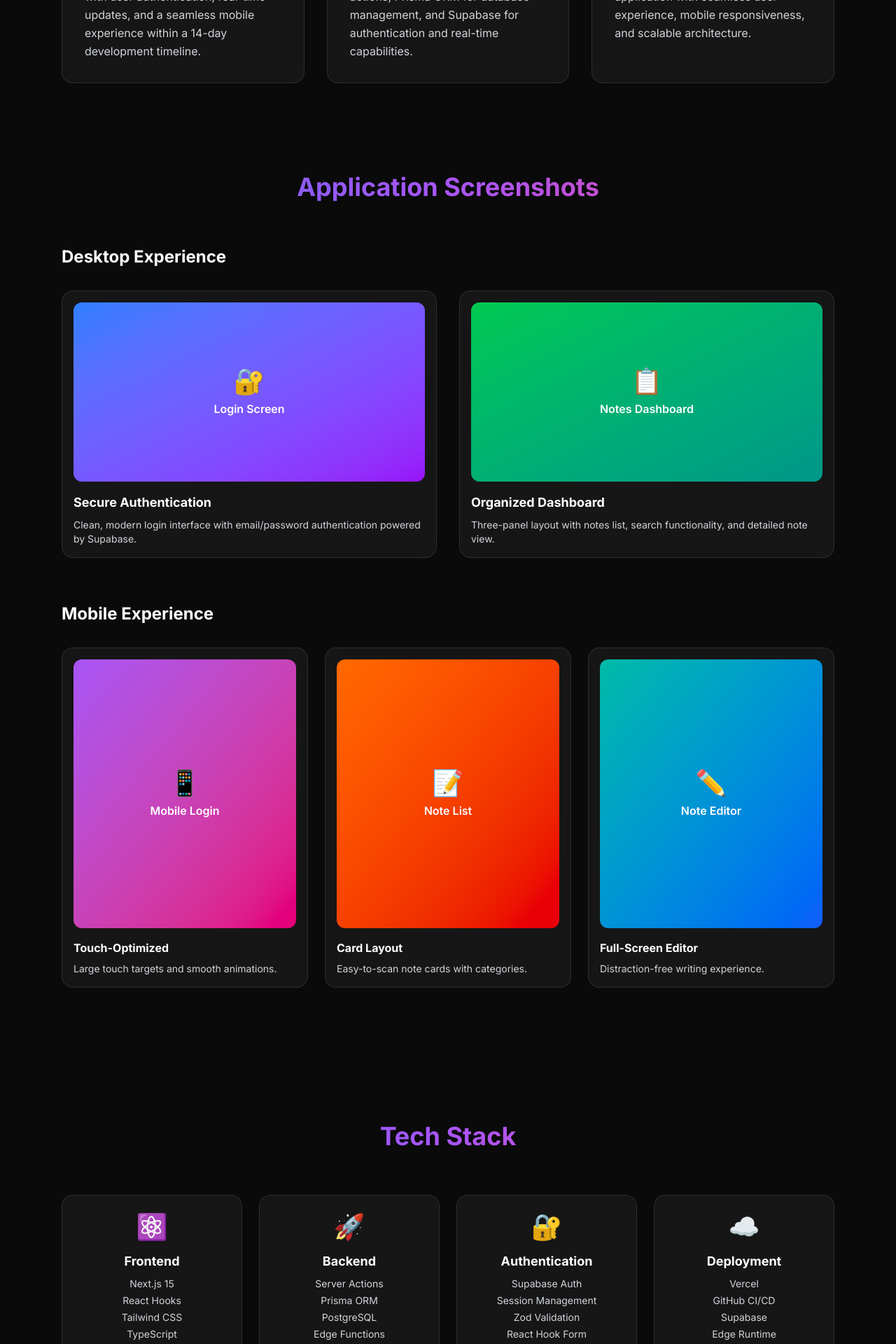
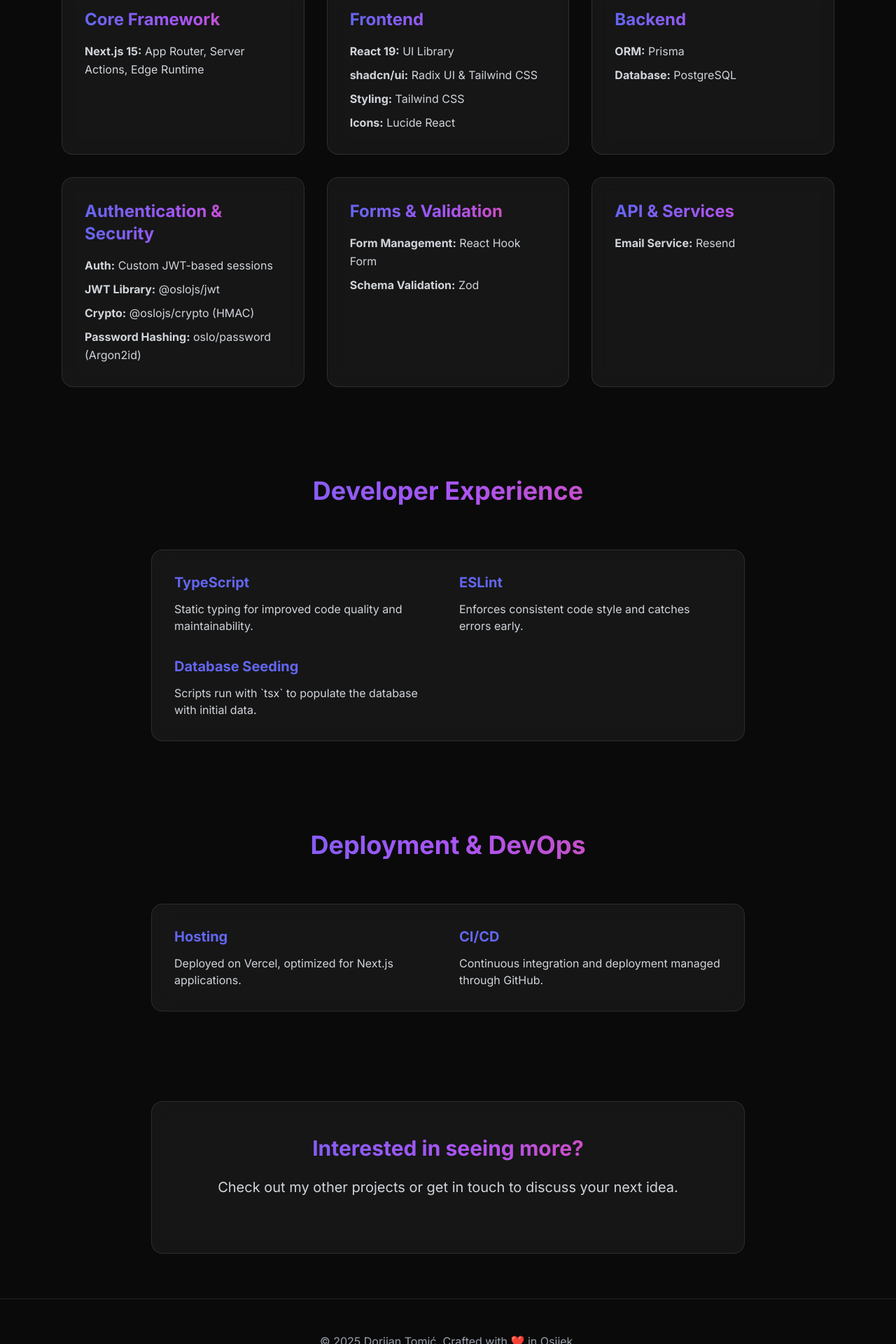
Before and after one commit to dorijantomic/Portoflio, a Next.js app: page /projects/note-app in a window 1280 px wide. Shown: the part 680-2600 px from the top of the page at 70% size. Built offline with nearby package versions, Linux system fonts and the light colour scheme.

Commit message:
add links ot the app

```diff
--- a/src/components/ProjectDetail.tsx
+++ b/src/components/ProjectDetail.tsx
@@ -3,7 +3,6 @@ import React from "react";
 const ProjectDetail = () => {
   return (
     <>
-      {/* Hero Section */}
       <section className="pt-24 pb-12 relative overflow-hidden">
         <div className="absolute inset-0">
           <div className="absolute top-20 left-20 w-72 h-72 bg-accent/10 rounded-full blur-3xl"></div>
@@ -13,19 +12,18 @@ const ProjectDetail = () => {
         <div className="max-w-6xl mx-auto px-6 relative z-10">
           <div className="text-center mb-16">
             <h1 className="text-5xl lg:text-7xl font-bold gradient-text mb-6">
-              Notes App
+              Modern Notes App
             </h1>
             <p className="text-xl text-gray-300 max-w-3xl mx-auto leading-relaxed">
-              A modern, full-stack notes application built with Next.js 15,
-              featuring real-time updates, secure authentication, and a
-              beautiful responsive design.
+              A modern, full-stack notes application built with the latest
+              technologies, featuring a robust backend, a sleek frontend, and
+              secure authentication.
             </p>
           </div>
 
-          {/* Project Links */}
           <div className="flex flex-col sm:flex-row justify-center gap-4 mb-16">
             <a
-              href="#"
+              href="https://notes-sage-omega.vercel.app/auth/login"
               target="_blank"
               className="glass rounded-full px-8 py-4 hover:bg-white/10 transition-all duration-300 transform hover:scale-105 flex items-center justify-center space-x-3"
             >
@@ -45,324 +43,171 @@ const ProjectDetail = () => {
               <span className="font-semibold">Live Demo</span>
             </a>
             <a
-              href="#"
+              href="mailto:doriantomic@gmail.com?subject=Request for code: Modern Notes App"
               target="_blank"
               className="glass rounded-full px-8 py-4 hover:bg-white/10 transition-all duration-300 transform hover:scale-105 flex items-center justify-center space-x-3"
             >
               <svg className="w-5 h-5" fill="currentColor" viewBox="0 0 24 24">
                 <path d="M12 0c-6.626 0-12 5.373-12 12 0 5.302 3.438 9.8 8.207 11.387.599.111.793-.261.793-.577v-2.234c-3.338.726-4.033-1.416-4.033-1.416-.546-1.387-1.333-1.756-1.333-1.756-1.089-.745.083-.729.083-.729 1.205.084 1.839 1.237 1.839 1.237 1.07 1.834 2.807 1.304 3.492.997.107-.775.418-1.305.762-1.604-2.665-.305-5.467-1.334-5.467-5.931 0-1.311.469-2.381 1.236-3.221-.124-.303-.535-1.524.117-3.176 0 0 1.008-.322 3.301 1.23.957-.266 1.983-.399 3.003-.404 1.02.005 2.047.138 3.006.404 2.291-1.552 3.297-1.23 3.297-1.23.653 1.653.242 2.874.118 3.176.77.84 1.235 1.911 1.235 3.221 0 4.609-2.807 5.624-5.479 5.921.43.372.823 1.102.823 2.222v3.293c0 .319.192.694.801.576 4.765-1.589 8.199-6.086 8.199-11.386 0-6.627-5.373-12-12-12z" />
               </svg>
-              <span className="font-semibold">View Code</span>
+              <span className="font-semibold">Request Code</span>
             </a>
           </div>
         </div>
       </section>
 
-      {/* Project Overview */}
       <section className="py-16">
         <div className="max-w-6xl mx-auto px-6">
-          <div className="grid lg:grid-cols-3 gap-8">
+          <h2 className="text-4xl font-bold gradient-text text-center mb-16">
+            Tech Stack & Architecture
+          </h2>
+
+          <div className="grid md:grid-cols-2 lg:grid-cols-3 gap-8">
             <div className="glass rounded-2xl p-8">
               <h3 className="text-2xl font-bold gradient-text mb-4">
-                Challenge
+                Core Framework
               </h3>
-              <p className="text-gray-300 leading-relaxed">
-                Build a modern notes application with user authentication,
-                real-time updates, and a seamless mobile experience within a
-                14-day development timeline.
-              </p>
+              <ul className="text-gray-300 leading-relaxed space-y-2">
+                <li>
+                  <strong>Next.js 15:</strong> App Router, Server Actions, Edge
+                  Runtime
+                </li>
+              </ul>
             </div>
 
             <div className="glass rounded-2xl p-8">
               <h3 className="text-2xl font-bold gradient-text mb-4">
-                Solution
+                Frontend
               </h3>
-              <p className="text-gray-300 leading-relaxed">
-                Leveraged Next.js 15 with server actions, Prisma ORM for
-                database management, and Supabase for authentication and
-                real-time capabilities.
-              </p>
+              <ul className="text-gray-300 leading-relaxed space-y-2">
+                <li>
+                  <strong>React 19:</strong> UI Library
+                </li>
+                <li>
+                  <strong>shadcn/ui:</strong> Radix UI & Tailwind CSS
+                </li>
+                <li>
+                  <strong>Styling:</strong> Tailwind CSS
+                </li>
+                <li>
+                  <strong>Icons:</strong> Lucide React
+                </li>
+              </ul>
             </div>
 
             <div className="glass rounded-2xl p-8">
-              <h3 className="text-2xl font-bold gradient-text mb-4">Impact</h3>
-              <p className="text-gray-300 leading-relaxed">
-                Created a production-ready application with seamless user
-                experience, mobile responsiveness, and scalable architecture.
+              <h3 className="text-2xl font-bold gradient-text mb-4">Backend</h3>
+              <ul className="text-gray-300 leading-relaxed space-y-2">
+                <li>
+                  <strong>ORM:</strong> Prisma
+                </li>
+                <li>
+                  <strong>Database:</strong> PostgreSQL
+                </li>
+              </ul>
+            </div>
+
+            <div className="glass rounded-2xl p-8">
+              <h3 className="text-2xl font-bold gradient-text mb-4">
+                Authentication & Security
+              </h3>
+              <ul className="text-gray-300 leading-relaxed space-y-2">
+                <li>
+                  <strong>Auth:</strong> Custom JWT-based sessions
+                </li>
+                <li>
+                  <strong>JWT Library:</strong> @oslojs/jwt
+                </li>
+                <li>
+                  <strong>Crypto:</strong> @oslojs/crypto (HMAC)
+                </li>
+                <li>
+                  <strong>Password Hashing:</strong> oslo/password (Argon2id)
+                </li>
+              </ul>
+            </div>
+
+            <div className="glass rounded-2xl p-8">
+              <h3 className="text-2xl font-bold gradient-text mb-4">
+                Forms & Validation
+              </h3>
+              <ul className="text-gray-300 leading-relaxed space-y-2">
+                <li>
+                  <strong>Form Management:</strong> React Hook Form
+                </li>
+                <li>
+                  <strong>Schema Validation:</strong> Zod
+                </li>
+              </ul>
+            </div>
+
+            <div className="glass rounded-2xl p-8">
+              <h3 className="text-2xl font-bold gradient-text mb-4">
+                API & Services
+              </h3>
+              <ul className="text-gray-300 leading-relaxed space-y-2">
+                <li>
+                  <strong>Email Service:</strong> Resend
+                </li>
+              </ul>
+            </div>
+          </div>
+        </div>
+      </section>
+
+      <section className="py-16">
+        <div className="max-w-4xl mx-auto px-6">
+          <h2 className="text-4xl font-bold gradient-text text-center mb-16">
+            Developer Experience
+          </h2>
+          <div className="glass rounded-2xl p-8 grid md:grid-cols-2 gap-8">
+            <div>
+              <h3 className="text-xl font-bold text-accent mb-3">TypeScript</h3>
+              <p className="text-gray-300">
+                Static typing for improved code quality and maintainability.
+              </p>
+            </div>
+            <div>
+              <h3 className="text-xl font-bold text-accent mb-3">ESLint</h3>
+              <p className="text-gray-300">
+                Enforces consistent code style and catches errors early.
+              </p>
+            </div>
+            <div>
+              <h3 className="text-xl font-bold text-accent mb-3">
+                Database Seeding
+              </h3>
+              <p className="text-gray-300">
+                Scripts run with `tsx` to populate the database with initial
+                data.
               </p>
             </div>
           </div>
         </div>
       </section>
 
-      {/* Screenshots Section */}
       <section className="py-16">
-        <div className="max-w-6xl mx-auto px-6">
+        <div className="max-w-4xl mx-auto px-6">
           <h2 className="text-4xl font-bold gradient-text text-center mb-16">
-            Application Screenshots
+            Deployment & DevOps
           </h2>
-
-          {/* Desktop Screenshots */}
-          <div className="mb-16">
-            <h3 className="text-2xl font-bold text-white mb-8">
-              Desktop Experience
-            </h3>
-            <div className="grid md:grid-cols-2 gap-8">
-              <div className="glass rounded-2xl p-4">
-                <div className="bg-gradient-to-br from-blue-500 to-purple-600 rounded-xl h-64 flex items-center justify-center mb-4">
-                  <div className="text-center">
-                    <div className="text-4xl mb-2">🔐</div>
-                    <p className="text-white font-semibold">Login Screen</p>
-                  </div>
-                </div>
-                <h4 className="font-bold text-lg mb-2">
-                  Secure Authentication
-                </h4>
-                <p className="text-gray-300 text-sm">
-                  Clean, modern login interface with email/password
-                  authentication powered by Supabase.
-                </p>
-              </div>
-
-              <div className="glass rounded-2xl p-4">
-                <div className="bg-gradient-to-br from-green-500 to-teal-600 rounded-xl h-64 flex items-center justify-center mb-4">
-                  <div className="text-center">
-                    <div className="text-4xl mb-2">📋</div>
-                    <p className="text-white font-semibold">Notes Dashboard</p>
-                  </div>
-                </div>
-                <h4 className="font-bold text-lg mb-2">Organized Dashboard</h4>
-                <p className="text-gray-300 text-sm">
-                  Three-panel layout with notes list, search functionality, and
-                  detailed note view.
-                </p>
-              </div>
+          <div className="glass rounded-2xl p-8 grid md:grid-cols-2 gap-8">
+            <div>
+              <h3 className="text-xl font-bold text-accent mb-3">Hosting</h3>
+              <p className="text-gray-300">
+                Deployed on Vercel, optimized for Next.js applications.
+              </p>
             </div>
-          </div>
-
-          {/* Mobile Screenshots */}
-          <div className="mb-16">
-            <h3 className="text-2xl font-bold text-white mb-8">
-              Mobile Experience
-            </h3>
-            <div className="grid md:grid-cols-3 gap-6">
-              <div className="glass rounded-2xl p-4">
-                <div className="bg-gradient-to-br from-purple-500 to-pink-600 rounded-xl h-96 flex items-center justify-center mb-4">
-                  <div className="text-center">
-                    <div className="text-4xl mb-2">📱</div>
-                    <p className="text-white font-semibold">Mobile Login</p>
-                  </div>
-                </div>
-                <h4 className="font-bold mb-2">Touch-Optimized</h4>
-                <p className="text-gray-300 text-sm">
-                  Large touch targets and smooth animations.
-                </p>
-              </div>
-
-              <div className="glass rounded-2xl p-4">
-                <div className="bg-gradient-to-br from-orange-500 to-red-600 rounded-xl h-96 flex items-center justify-center mb-4">
-                  <div className="text-center">
-                    <div className="text-4xl mb-2">📝</div>
-                    <p className="text-white font-semibold">Note List</p>
-                  </div>
-                </div>
-                <h4 className="font-bold mb-2">Card Layout</h4>
-                <p className="text-gray-300 text-sm">
-                  Easy-to-scan note cards with categories.
-                </p>
-              </div>
-
-              <div className="glass rounded-2xl p-4">
-                <div className="bg-gradient-to-br from-teal-500 to-blue-600 rounded-xl h-96 flex items-center justify-center mb-4">
-                  <div className="text-center">
-                    <div className="text-4xl mb-2">✏️</div>
-                    <p className="text-white font-semibold">Note Editor</p>
-                  </div>
-                </div>
-                <h4 className="font-bold mb-2">Full-Screen Editor</h4>
-                <p className="text-gray-300 text-sm">
-                  Distraction-free writing experience.
-                </p>
-              </div>
+            <div>
+              <h3 className="text-xl font-bold text-accent mb-3">CI/CD</h3>
+              <p className="text-gray-300">
+                Continuous integration and deployment managed through GitHub.
+              </p>
             </div>
           </div>
         </div>
       </section>
 
-      {/* Tech Stack */}
-      <section className="py-16">
-        <div className="max-w-6xl mx-auto px-6">
-          <h2 className="text-4xl font-bold gradient-text text-center mb-16">
-            Tech Stack
-          </h2>
-
-          <div className="grid md:grid-cols-2 lg:grid-cols-4 gap-6">
-            <div className="glass rounded-2xl p-6 text-center">
-              <div className="text-4xl mb-4">⚛️</div>
-              <h3 className="font-bold text-lg mb-2">Frontend</h3>
-              <ul className="text-gray-300 text-sm space-y-1">
-                <li>Next.js 15</li>
-                <li>React Hooks</li>
-                <li>Tailwind CSS</li>
-                <li>TypeScript</li>
-              </ul>
-            </div>
-
-            <div className="glass rounded-2xl p-6 text-center">
-              <div className="text-4xl mb-4">🚀</div>
-              <h3 className="font-bold text-lg mb-2">Backend</h3>
-              <ul className="text-gray-300 text-sm space-y-1">
-                <li>Server Actions</li>
-                <li>Prisma ORM</li>
-                <li>PostgreSQL</li>
-                <li>Edge Functions</li>
-              </ul>
-            </div>
-
-            <div className="glass rounded-2xl p-6 text-center">
-              <div className="text-4xl mb-4">🔐</div>
-              <h3 className="font-bold text-lg mb-2">Authentication</h3>
-              <ul className="text-gray-300 text-sm space-y-1">
-                <li>Supabase Auth</li>
-                <li>Session Management</li>
-                <li>Zod Validation</li>
-                <li>React Hook Form</li>
-              </ul>
-            </div>
-
-            <div className="glass rounded-2xl p-6 text-center">
-              <div className="text-4xl mb-4">☁️</div>
-              <h3 className="font-bold text-lg mb-2">Deployment</h3>
-              <ul className="text-gray-300 text-sm space-y-1">
-                <li>Vercel</li>
-                <li>GitHub CI/CD</li>
-                <li>Supabase</li>
-                <li>Edge Runtime</li>
-              </ul>
-            </div>
-          </div>
-        </div>
-      </section>
-
-      {/* Features */}
-      <section className="py-16">
-        <div className="max-w-6xl mx-auto px-6">
-          <h2 className="text-4xl font-bold gradient-text text-center mb-16">
-            Key Features
-          </h2>
-
-          <div className="grid md:grid-cols-2 gap-8">
-            <div className="glass rounded-2xl p-8">
-              <div className="flex items-start space-x-4">
-                <div className="text-3xl">✨</div>
-                <div>
-                  <h3 className="text-xl font-bold mb-3">Real-time Updates</h3>
-                  <p className="text-gray-300">
-                    Instant synchronization across devices with Supabase
-                    real-time capabilities.
-                  </p>
-                </div>
-              </div>
-            </div>
-
-            <div className="glass rounded-2xl p-8">
-              <div className="flex items-start space-x-4">
-                <div className="text-3xl">📱</div>
-                <div>
-                  <h3 className="text-xl font-bold mb-3">
-                    Mobile-First Design
-                  </h3>
-                  <p className="text-gray-300">
-                    Responsive design optimized for mobile with touch-friendly
-                    interactions.
-                  </p>
-                </div>
-              </div>
-            </div>
-
-            <div className="glass rounded-2xl p-8">
-              <div className="flex items-start space-x-4">
-                <div className="text-3xl">🔍</div>
-                <div>
-                  <h3 className="text-xl font-bold mb-3">Smart Search</h3>
-                  <p className="text-gray-300">
-                    Instant search through note titles and content with
-                    real-time filtering.
-                  </p>
-                </div>
-              </div>
-            </div>
-
-            <div className="glass rounded-2xl p-8">
-              <div className="flex items-start space-x-4">
-                <div className="text-3xl">🏷️</div>
-                <div>
-                  <h3 className="text-xl font-bold mb-3">Category System</h3>
-                  <p className="text-gray-300">
-                    Organize notes with color-coded categories (Work, Personal,
-                    Creative).
-                  </p>
-                </div>
-              </div>
-            </div>
-          </div>
-        </div>
-      </section>
-
-      {/* Lessons Learned */}
-      <section className="py-16">
-        <div className="max-w-4xl mx-auto px-6">
-          <h2 className="text-4xl font-bold gradient-text text-center mb-16">
-            What I Learned
-          </h2>
-
-          <div className="glass rounded-2xl p-8">
-            <div className="space-y-6">
-              <div>
-                <h3 className="text-xl font-bold text-accent mb-3">
-                  Next.js 15 Server Actions
-                </h3>
-                <p className="text-gray-300">
-                  Mastered the new server actions pattern for handling backend
-                  logic directly in Next.js components, reducing API complexity.
-                </p>
-              </div>
-
-              <div>
-                <h3 className="text-xl font-bold text-accent mb-3">
-                  Real-time Architecture
-                </h3>
-                <p className="text-gray-300">
-                  Implemented real-time features using Supabase's subscription
-                  system for live updates across multiple users.
-                </p>
-              </div>
-
-              <div>
-                <h3 className="text-xl font-bold text-accent mb-3">
-                  Mobile UX Design
-                </h3>
-                <p className="text-gray-300">
-                  Learned to design mobile-first interfaces with proper touch
-                  targets, navigation patterns, and responsive layouts.
-                </p>
-              </div>
-
-              <div>
-                <h3 className="text-xl font-bold text-accent mb-3">
-                  Performance Optimization
-                </h3>
-                <p className="text-gray-300">
-                  Optimized database queries with Prisma and implemented
-                  efficient caching strategies for better performance.
-                </p>
-              </div>
-            </div>
-          </div>
-        </div>
-      </section>
-
-      {/* Next Project CTA */}
       <section className="py-16">
         <div className="max-w-4xl mx-auto px-6 text-center">
           <div className="glass rounded-2xl p-12">
@@ -373,7 +218,7 @@ const ProjectDetail = () => {
               Check out my other projects or get in touch to discuss your next
               idea.
             </p>
-            <div className="flex flex-col sm:flex-row justify-center gap-4">
+            {/* <div className="flex flex-col sm:flex-row justify-center gap-4">
               <a
                 href="../index.html#projects"
                 className="glass rounded-full px-8 py-4 hover:bg-white/10 transition-all duration-300 transform hover:scale-105 font-semibold"
@@ -386,7 +231,7 @@ const ProjectDetail = () => {
               >
                 Let's Connect
               </a>
-            </div>
+            </div> */}
           </div>
         </div>
       </section>
```
